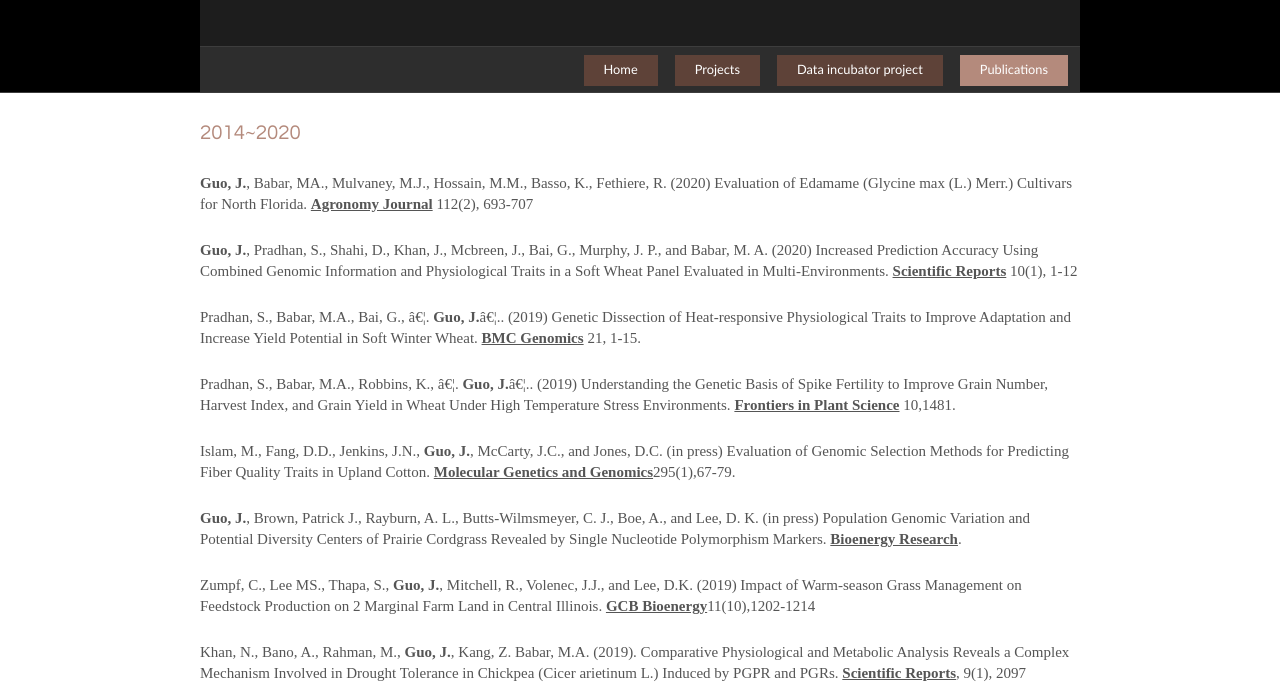
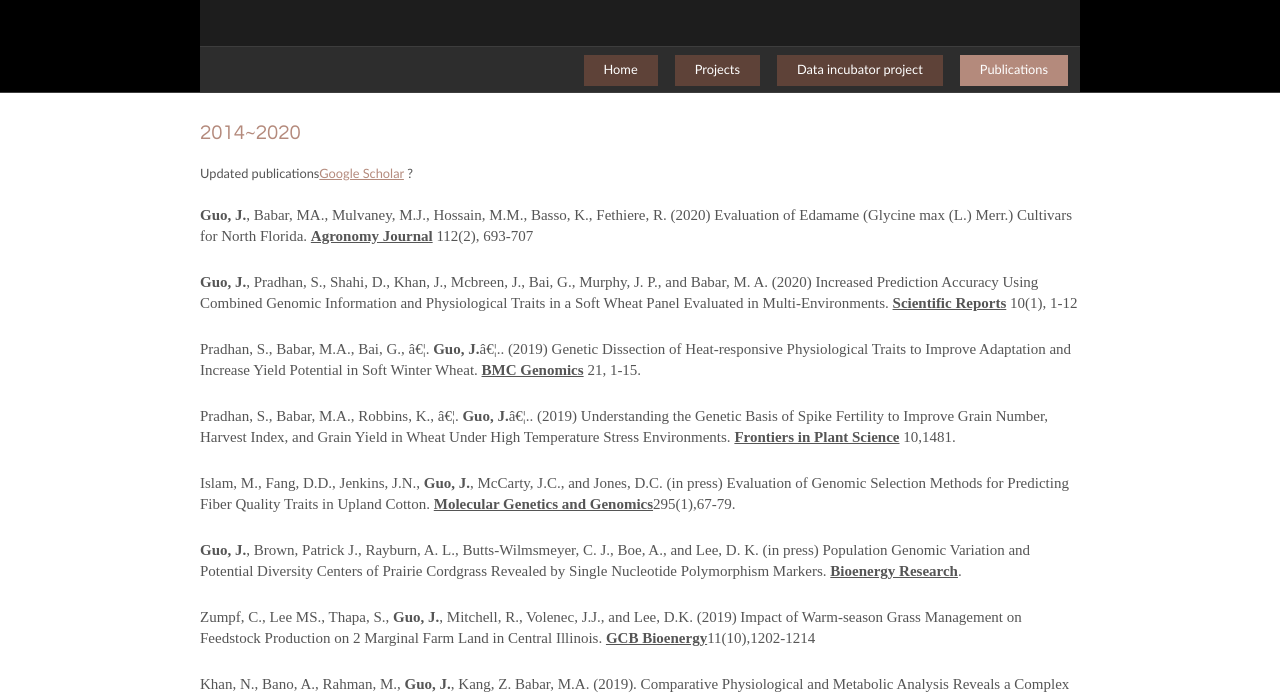
Before and after one commit to field2lab/field2lab.github.io, a plain HTML site: page Publications.html in a window 1280 px wide. Shown: the part 94-788 px from the top of the page. Drawn offline with Linux system fonts and the light colour scheme.

Commit message:
google scholar

```diff
--- a/Publications.html
+++ b/Publications.html
@@ -32,6 +32,7 @@
     <div id="content_header"></div>
     <div id="site_content">
         <h2>2014~2020</h2>
+        <p>Updated publications<a href="https://scholar.google.com/citations?user=xDwANg0AAAAJ&hl=en" title="Some say it's a search engine">Google Scholar</a> ?</p>
         <p class="small" style="font-size:15px"><b>Guo, J.</b>, Babar, MA., Mulvaney, M.J., Hossain, M.M., Basso, K., Fethiere, R. (2020) Evaluation of Edamame (Glycine max (L.) Merr.) Cultivars for North Florida. <b><u>Agronomy Journal</u></b> 112(2), 693-707</br>
           <p class="small" style="font-size:15px"><b>Guo, J.</b>, Pradhan, S., Shahi, D., Khan, J., Mcbreen, J., Bai, G., Murphy, J. P., and Babar, M. A. (2020) Increased Prediction Accuracy Using Combined Genomic Information and Physiological Traits in a Soft Wheat Panel Evaluated in Multi-Environments. <b><u>Scientific Reports</u></b> 10(1), 1-12</br>
             <p class="small" style="font-size:15px">Pradhan, S., Babar, M.A., Bai, G., …. <b>Guo, J.</b>….. (2019) Genetic Dissection of Heat-responsive Physiological Traits to Improve Adaptation and Increase Yield Potential in Soft Winter Wheat. <b><u>BMC Genomics</u></b> 21, 1-15.</br>
```
